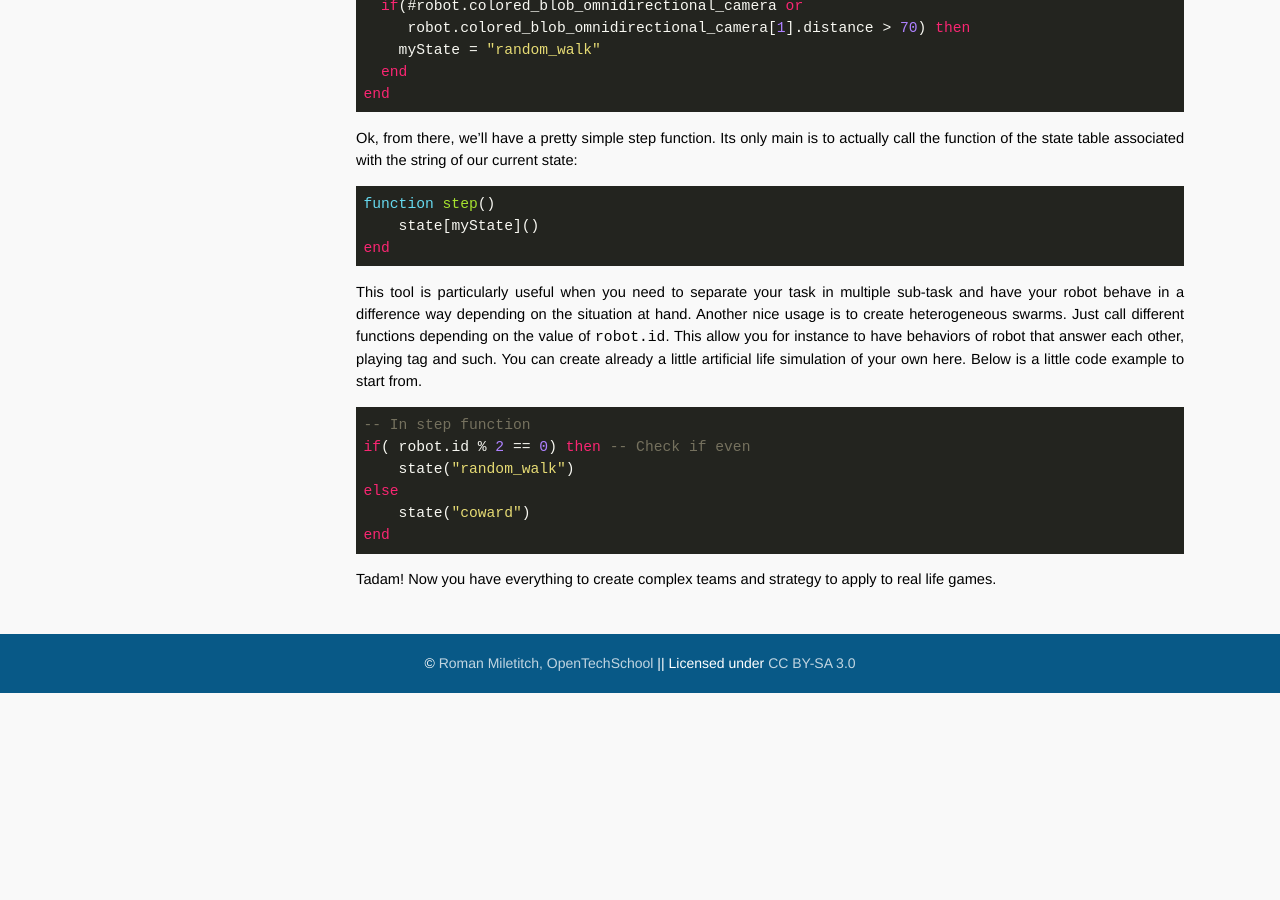
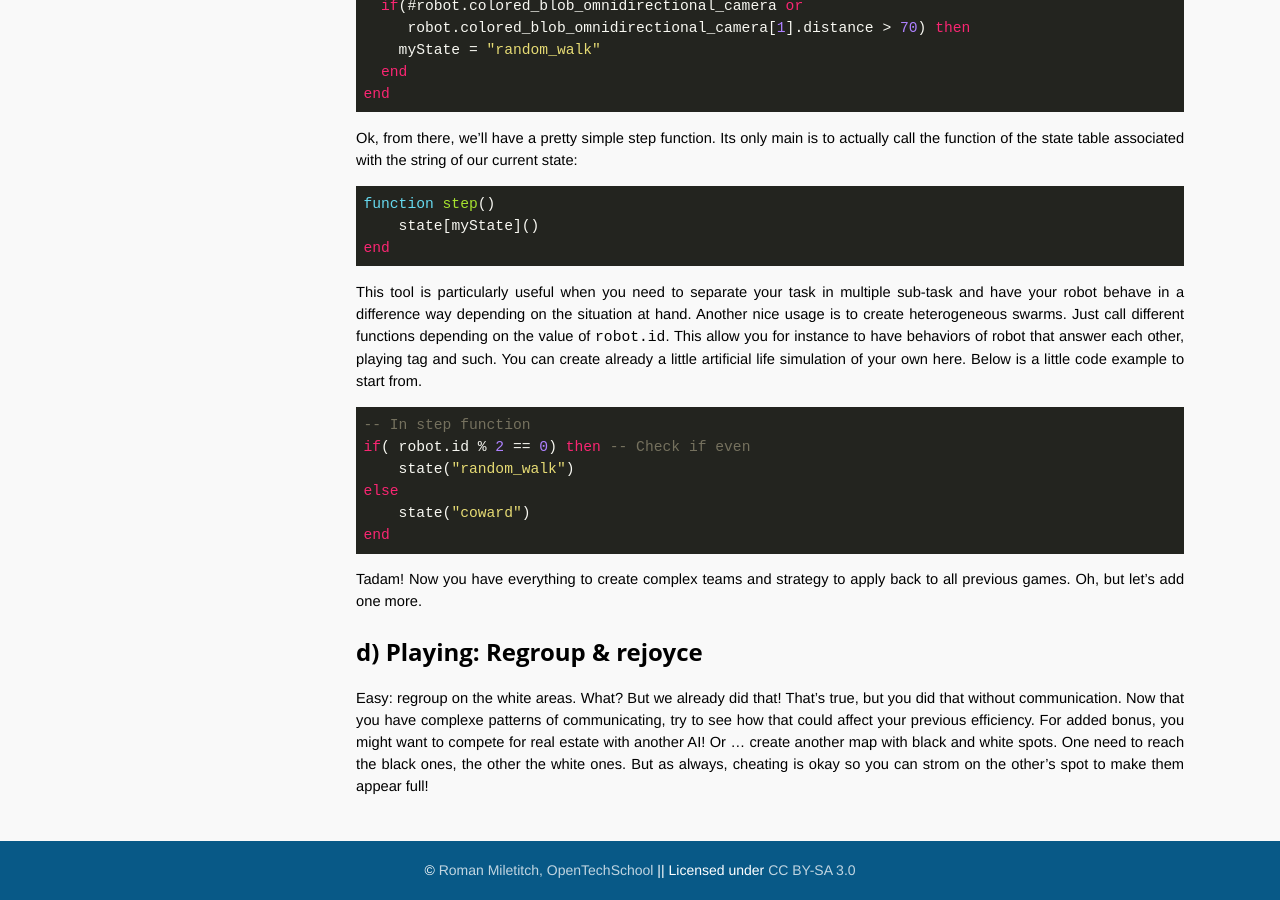
Before and after one commit to OpenTechSchool-Brussels/AI-for-robots-and-swarms, a Jekyll site: the page built from Braintenberg-vehicules.markdown, in a window 1280 px wide and 900 px high, scrolled down 2807 px. Built offline with Jekyll 4.4.1, drawn with Linux system fonts in a browser that asks for light colours; Markdown is read by kramdown in place of the engine named in the settings; before the commit the page ends 3500 px from its top, so only the background shows below that.

Commit message:
Update Braintenberg-vehicules.markdown

````diff
--- a/Braintenberg-vehicules.markdown
+++ b/Braintenberg-vehicules.markdown
@@ -125,4 +125,7 @@ else
 end
 ```
 
-Tadam! Now you have everything to create complex teams and strategy to apply to real life games.
+Tadam! Now you have everything to create complex teams and strategy to apply back to all previous games. Oh, but let's add one more.
+
+##d) Playing: Regroup & rejoyce
+Easy: regroup on the white areas. What? But we already did that! That's true, but you did that without communication. Now that you have complexe patterns of communicating, try to see how that could affect your previous efficiency. For added bonus, you might want to compete for real estate with another AI! Or ... create another map with black and white spots. One need to reach the black ones, the other the white ones. But as always, cheating is okay so you can strom on the other's spot to make them appear full!
````
